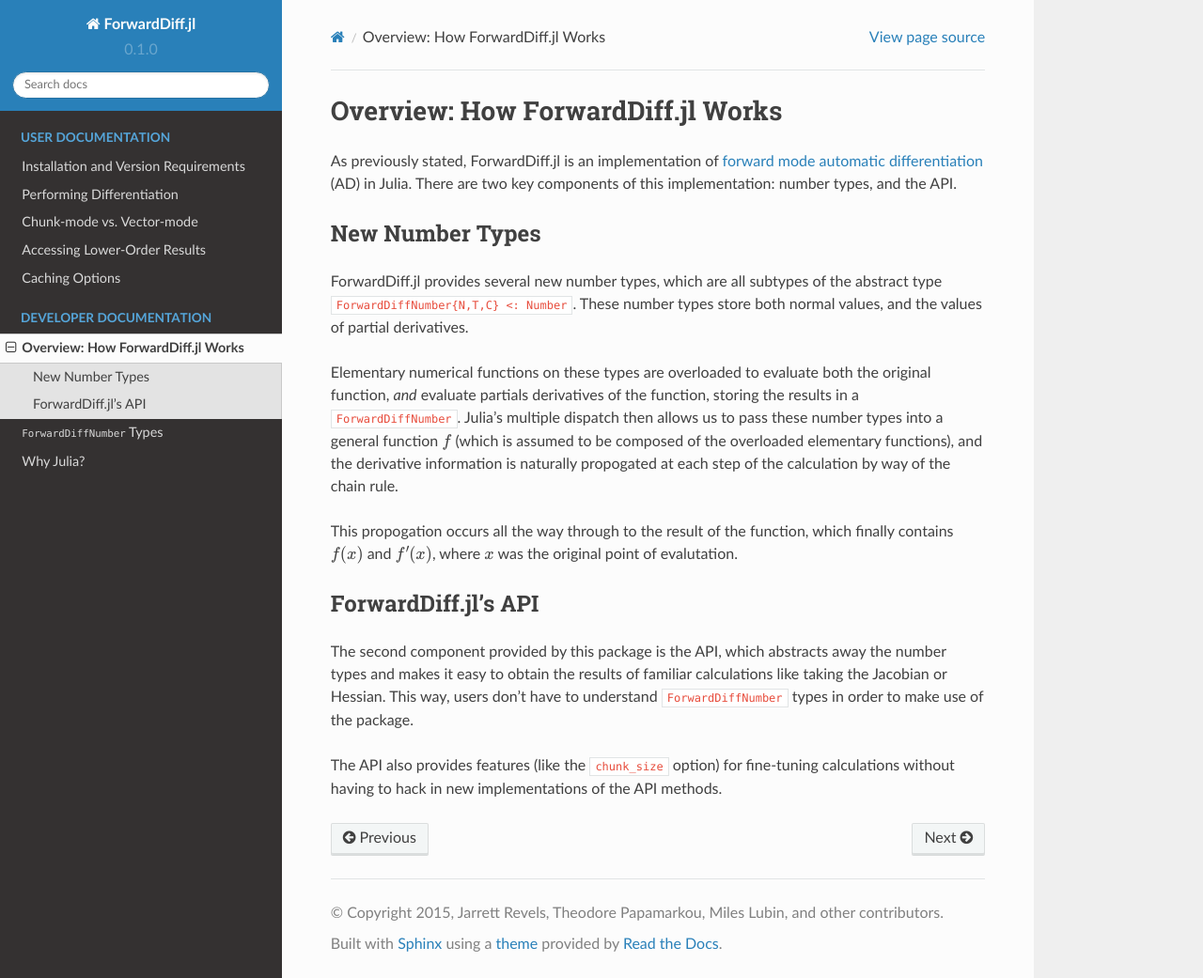
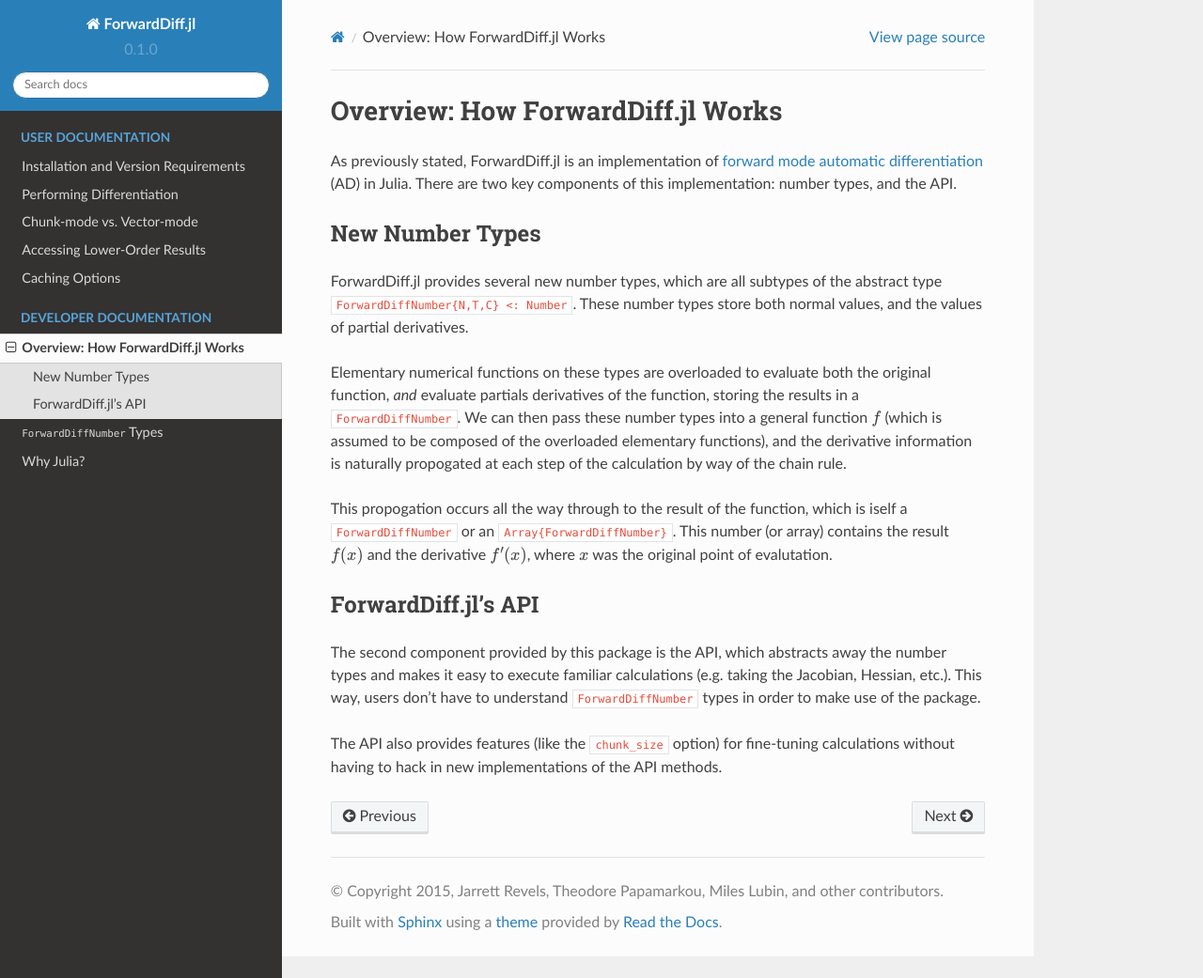
Before and after one commit to JuliaDiff/ForwardDiff.jl, a Sphinx documentation site: the page built from docs/source/how_it_works.rst, in a window 1280 px wide and 1041 px high. Shown: the whole window at 94% size. Built offline with Sphinx 7.4.7 and the Read the Docs theme 2.0.0, drawn with Linux system fonts in a browser that asks for light colours.

Commit message:
minor doc edits for clarity

```diff
--- a/docs/source/how_it_works.rst
+++ b/docs/source/how_it_works.rst
@@ -10,13 +10,13 @@
 
 ForwardDiff.jl provides several new number types, which are all subtypes of the abstract type ``ForwardDiffNumber{N,T,C} <: Number``. These number types store both normal values, and the values of partial derivatives.
 
-Elementary numerical functions on these types are overloaded to evaluate both the original function, *and* evaluate partials derivatives of the function, storing the results in a ``ForwardDiffNumber``. Julia's multiple dispatch then allows us to pass these number types into a general function :math:`f` (which is assumed to be composed of the overloaded elementary functions), and the derivative information is naturally propogated at each step of the calculation by way of the chain rule.
+Elementary numerical functions on these types are overloaded to evaluate both the original function, *and* evaluate partials derivatives of the function, storing the results in a ``ForwardDiffNumber``. We can then pass these number types into a general function :math:`f` (which is assumed to be composed of the overloaded elementary functions), and the derivative information is naturally propogated at each step of the calculation by way of the chain rule.
 
-This propogation occurs all the way through to the result of the function, which finally contains :math:`f(x)` and :math:`f'(x)`, where :math:`x` was the original point of evalutation.
+This propogation occurs all the way through to the result of the function, which is iself a ``ForwardDiffNumber`` or an ``Array{ForwardDiffNumber}``. This number (or array) contains the result :math:`f(x)` and the derivative :math:`f'(x)`, where :math:`x` was the original point of evalutation.
 
 ForwardDiff.jl's API
 --------------------
 
-The second component provided by this package is the API, which abstracts away the number types and makes it easy to obtain the results of familiar calculations like taking the Jacobian or Hessian. This way, users don't have to understand ``ForwardDiffNumber`` types in order to make use of the package.
+The second component provided by this package is the API, which abstracts away the number types and makes it easy to execute familiar calculations (e.g. taking the Jacobian, Hessian, etc.). This way, users don't have to understand ``ForwardDiffNumber`` types in order to make use of the package.
 
 The API also provides features (like the ``chunk_size`` option) for fine-tuning calculations without having to hack in new implementations of the API methods.
```
